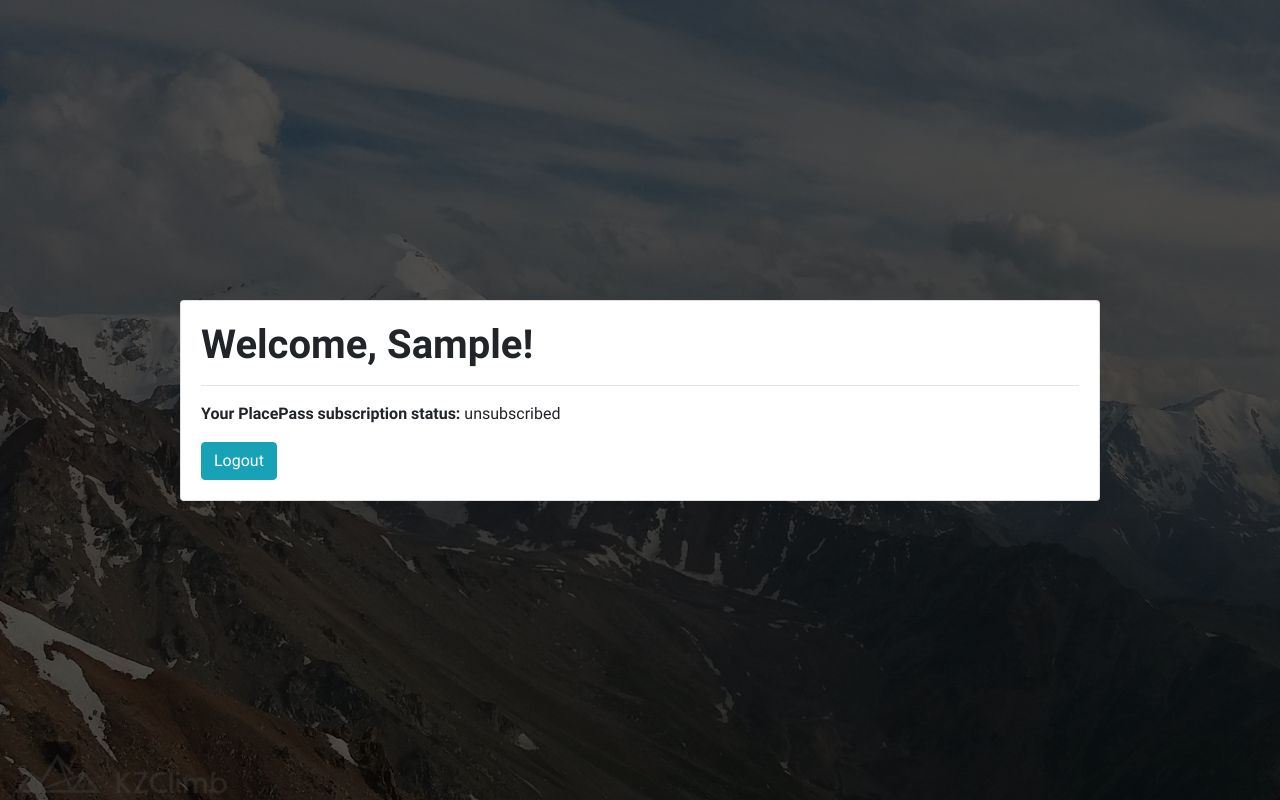
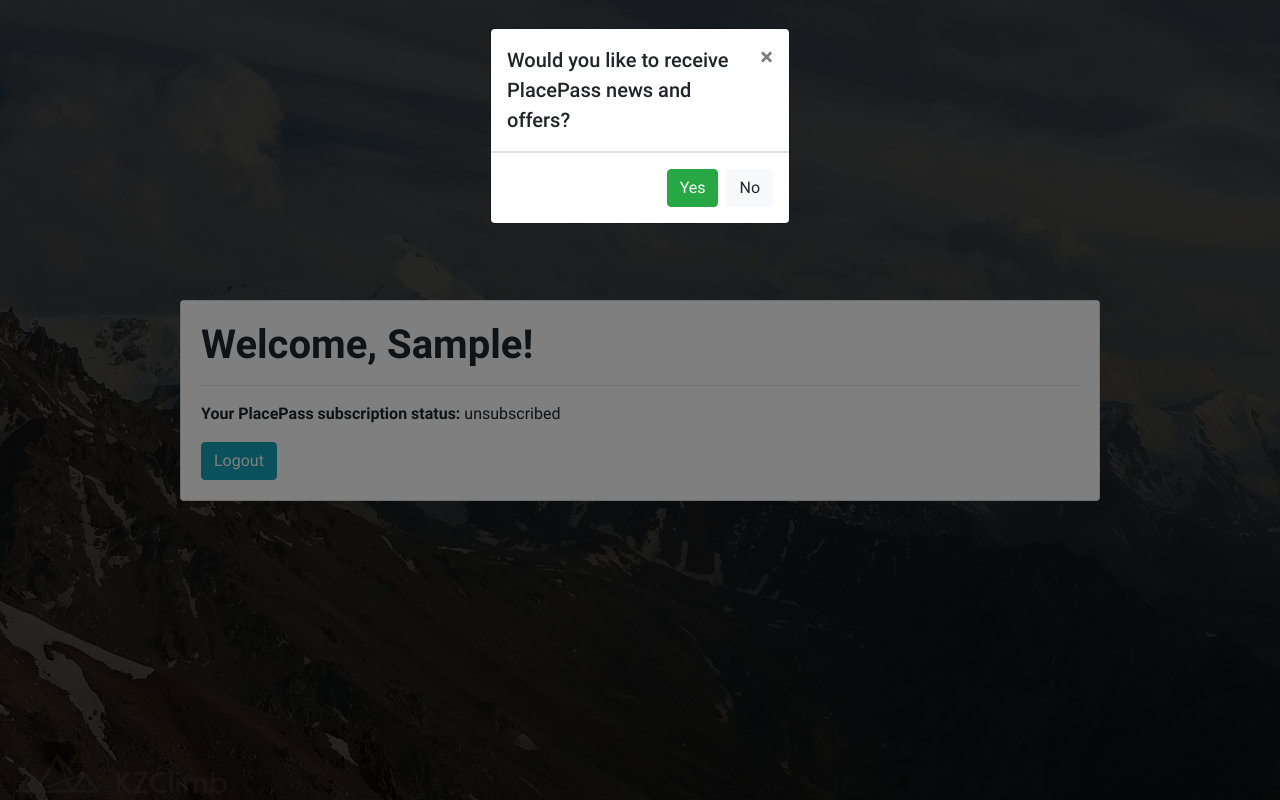
Before and after one commit to dclimber/django-oauth-test, a Django app: page / in a window 1280 px wide. Run offline with Django 3.2, Linux system fonts and the light colour scheme; the visitor is signed in with stand-in values (Sample User, id 1); some libraries are stand-ins or nearby versions; some web fonts are replaced.

Commit message:
feat: Add modal form to show logged in users...
... that have newsletter_offered flag == False,
a modal form asking them to subscribe to newsletter.

```diff
--- a/apps/profiles/views.py
+++ b/apps/profiles/views.py
@@ -4,3 +4,12 @@
 
 class DashboardView(LoginRequiredMixin, TemplateView):
     template_name = 'home.html'
+
+    def post(self, request, *args, **kwargs):
+        choice = request.POST.get('choice')
+        profile = request.user.profile
+        if choice == 'Yes':
+            profile.in_newsletter = True
+        profile.newsletter_offered = True
+        profile.save()
+        return self.get(request, *args, **kwargs)
--- a/templates/home.html
+++ b/templates/home.html
@@ -19,4 +19,37 @@
         </div>
     </div>
 </main>
+
+<div class="modal fade" id="newsletterModal" tabindex="-1" role="dialog" aria-labelledby="newsletterModalTitle" aria-hidden="true">
+  <div class="modal-dialog modal-dialog-scrollable modal-sm" role="document">
+    <div class="modal-content">
+      <div class="modal-header">
+        <h5 class="modal-title" id="newsletterModalTitle">
+          Would you like to receive PlacePass news and offers?
+        </h5>
+        <button type="button" class="close" data-dismiss="modal" aria-label="Close">
+          <span aria-hidden="true">&times;</span>
+        </button>
+      </div>
+      <form method="post" action="">
+        {% csrf_token %}
+        <div class="modal-footer">
+            <input type="submit" class="btn btn-success" name="choice" value="Yes">
+            <input type="submit" class="btn btn-light" name="choice" value="No">
+        </div>
+      </form>
+    </div>
+  </div>
+</div>
 {% endblock base_content %}
+
+{% block extra_js %}
+<script type="text/javascript">
+$(document).ready(function(){
+    var newsletterOffered = {{ user.profile.get_newsletter_offered|yesno:"true,false" }};
+    if (!newsletterOffered) {
+        $('#newsletterModal').modal('toggle');
+    }
+});
+</script>
+{% endblock extra_js %}
```
